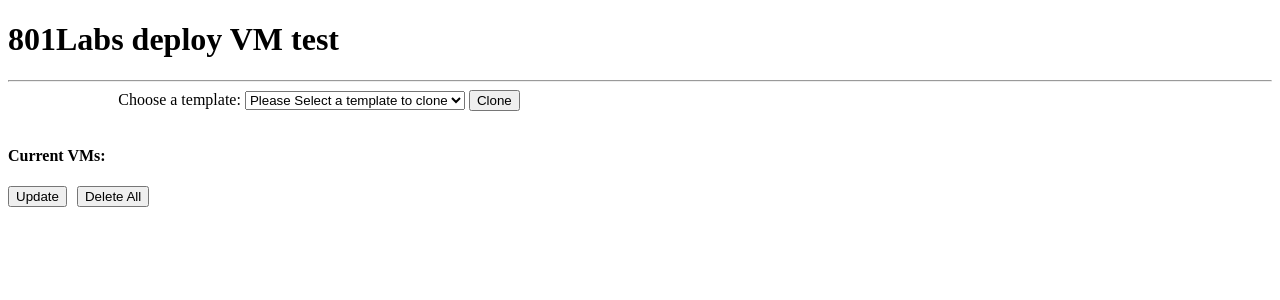
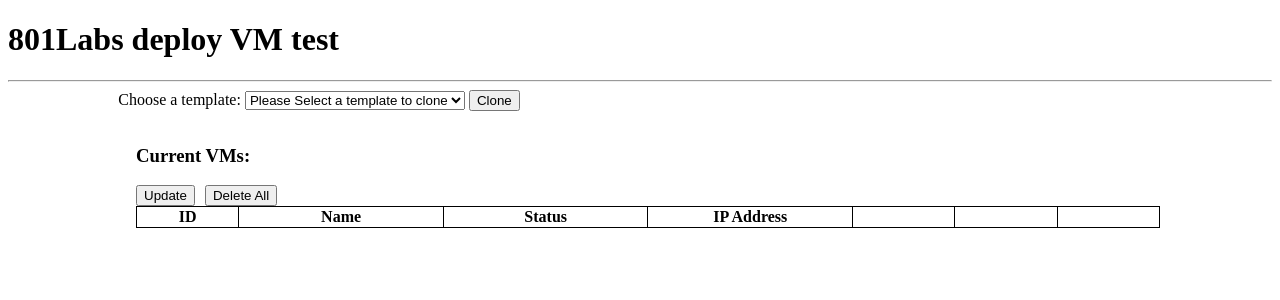
Before and after one commit to n1ghtBl00d/VM-deployer, a Flask app: page / in a window 1280 px wide. Shown: the top 300 px of the page. Run offline with Flask 2, Linux system fonts and the light colour scheme; lists and menus that the app fills with data are empty.

Commit message:
Updated style of list of VMs

```diff
--- a/static/js/backend.js
+++ b/static/js/backend.js
@@ -1,8 +1,8 @@
 window.timer = 0;
 
 const socket = io()
-var vmList;
-var templateList
+var vmTable;
+var templateList;
 
 document.addEventListener('DOMContentLoaded', function(){
 
@@ -10,7 +10,7 @@ document.addEventListener('DOMContentLoaded', function(){
     document.getElementById('delAll').addEventListener("click", delAll);
     document.getElementById('updateVmList').addEventListener("click", updateStatus);
     document.getElementById('cloneTemplate').addEventListener("click", cloneTemplate);
-    vmList = document.getElementById('vmList');
+    vmTable = document.getElementById('vmTable');
     templateList = document.getElementById('templatesDDL');
     socket.emit("getTemplates", "get");
     updateStatus()
@@ -41,7 +41,7 @@ function delAll(){
 
 function updateStatus(){
     console.log("updateStatus");
-    vmList.innerHTML = "";
+    vmTable.innerHTML = "<tr><th style='width: 10%;'>ID</th><th style='width: 20%;'>Name</th><th style='width: 20%;'>Status</th><th style='width: 20%;'>IP Address</th><th style='width: 10%;'></th><th style='width: 10%;'></th><th style='width: 10%;'></th></tr>";
     socket.emit("updateAllStatus", "start");
 }
 
@@ -54,10 +54,10 @@ socket.on("statusUpdate", (data) => {
 
 socket.on("vmListEntry", (data) => {
     console.log("vmListEntry");
-    vmList.innerHTML += "<li id='VM" + data.vmid + "'><span>ID: " + data.vmid +"</span> - <span>Name: " +
-        data.name + "</span> - <span>Status: " + data.status +"</span> - <span>IP: " + data.ip +
-        "</span> <button class='delVM' data-vmid='" + data.vmid +"'>Delete</button><button class='rebootVM' data-vmid='" +
-        data.vmid +"'>Reboot</button><button class='revertVM' data-vmid='" + data.vmid +"'>Revert</button>"
+    vmTable.innerHTML += "<tr id='VM" + data.vmid + "'><td>" + data.vmid + "</td><td>" + data.name + "</td><td>" +
+        data.status + "</td><td>" + data.ip + "</td><td><button class='delVM' data-vmid='" + data.vmid +"'>Delete</button></td>" +
+        "</td><td><button class='rebootVM' data-vmid='" + data.vmid +"'>Reboot</button></td>" +
+        "</td><td><button class='revertVM' data-vmid='" + data.vmid +"'>Reboot</button></td></tr>"
 });
 
 socket.on("TemplateList", (data) => {
--- a/templates/index.html
+++ b/templates/index.html
@@ -8,11 +8,24 @@
     <script type="text/javascript" src="/static/js/socket.io.min.js"></script>
     <script type="text/javascript" src="/static/js/backend.js"></script>
 
-    <style>
+    <style type="text/css" media="screen">
+
+        table{
+        border-collapse:collapse;
+        border:1px solid #000;
+        }
+
+        table td{
+        border:1px solid #000;
+        }
+        table th{
+        border:1px solid #000;
+        }
+
         button {
             margin-right: 10px;
         }
-    </style>
+        </style>
 </head>
 
 <body>
@@ -35,12 +48,23 @@
     </div>
     <br>
     <br>
-    <div id="vmListDiv">
-        <h4>Current VMs:</h4>
+    <div id="vmListDiv" style="width: 80vw; margin-left: 10vw;">
+        <h3>Current VMs:</h3>
         <button id="updateVmList">Update</button><button id="delAll">Delete All</button>
-        <ul id="vmList">
-
-        </ul>
+        <br style="margin-bottom: 10px"/>
+        <table style="width: 100%; text-align: center;" >
+            <tbody id="vmTable">
+                <tr>
+                    <th style="width: 10%;">ID</th>
+                    <th style="width: 20%;">Name</th>
+                    <th style="width: 20%;">Status</th>
+                    <th style="width: 20%;">IP Address</th>
+                    <th style="width: 10%;"></th>
+                    <th style="width: 10%;"></th>
+                    <th style="width: 10%;"></th>
+                </tr>
+            </tbody>
+        </table>
     </div>
 </body>
 
```
